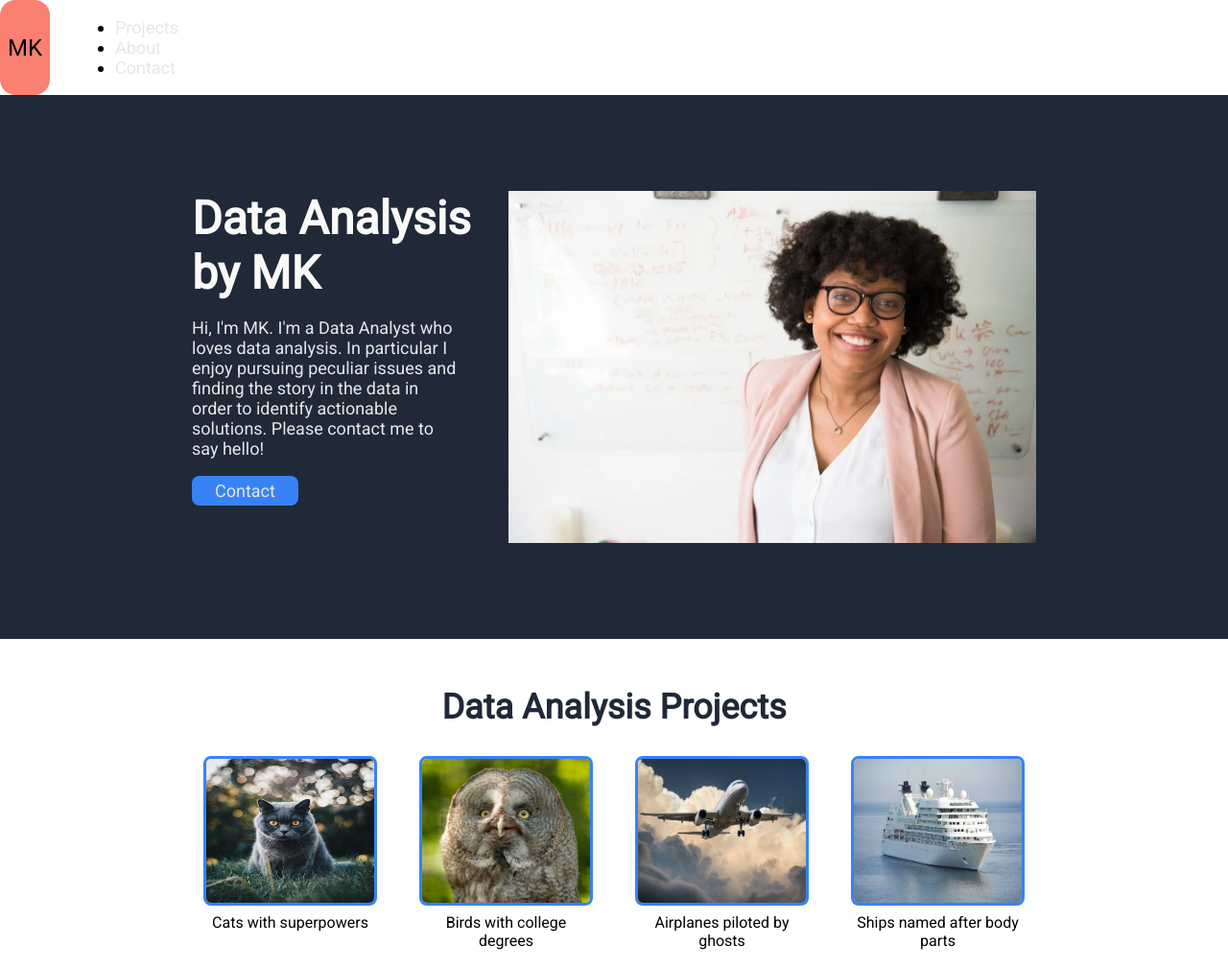
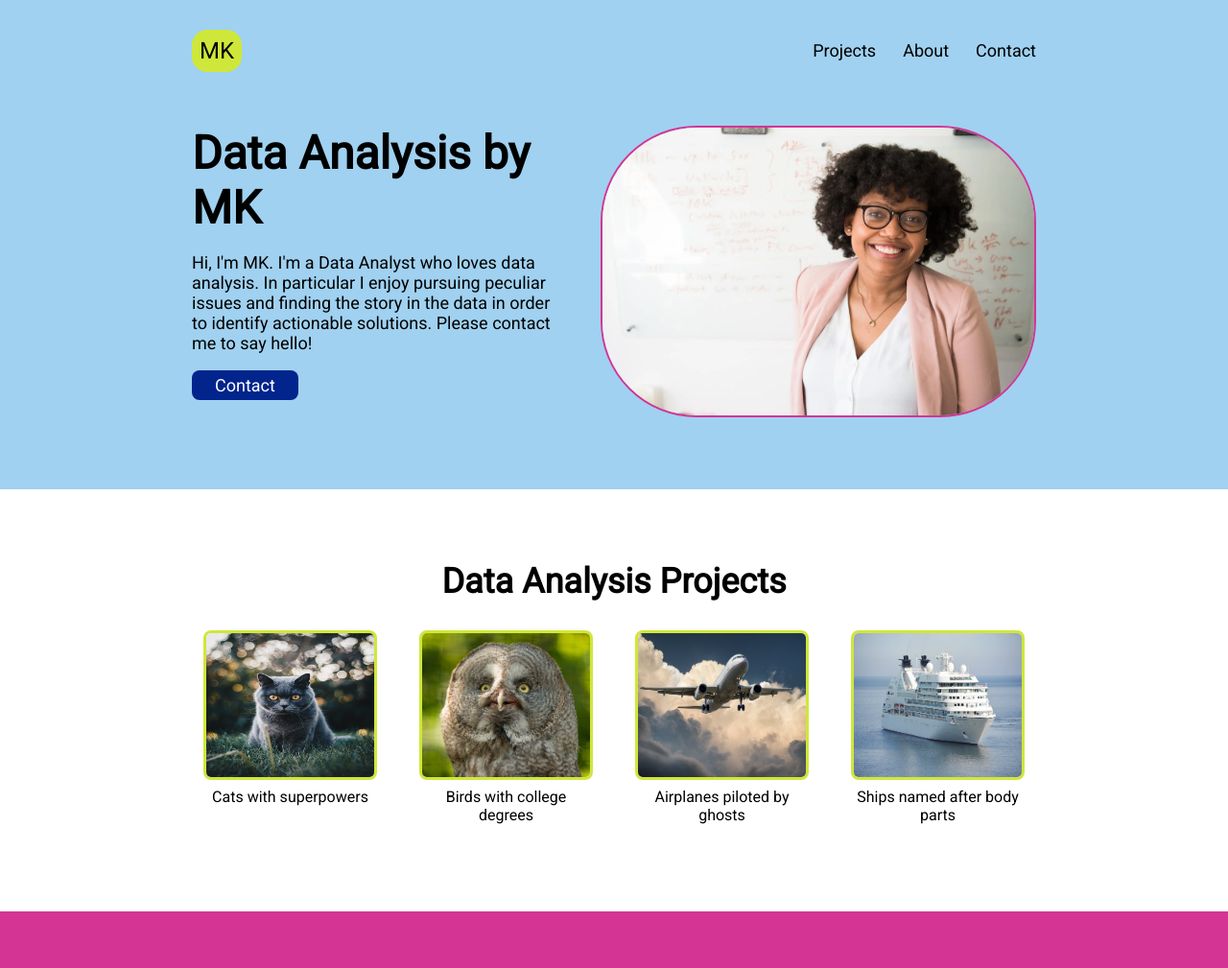
Before and after one commit to maka07734/landing-page, a plain HTML site: page index.html in a window 1280 px wide. Shown: the top 1009 px of the page at 96% size. Drawn offline with Linux system fonts and the light colour scheme.

Commit message:
Edit (style.css): final touches
-changed .header to .nav
-changed original .nav to .links (to correspond to HTML changes for accessibility)
-added rules for ul to remove bullet points
-changed nav, hero, and footer background color to medium blue to reflect client’s love for her alma mater, Spelman College (#a0d1f0)
-changed hero image size (smaller) for better layout flow
-added a border-radius of 100px to hero img to mimic logo shape; made a 2px border in Spelman magenta (#d43595)
-changed all light page text to black to provide proper color contrast for accessibility
-changed logo background and dataset borders to Spelman lime green (#cfe73a)
-changed quote section and button background to Spelman magenta (#d43595); changed black text to white for color contrast
-changed hire background to Spelman dark blue with white text
-changed hire button to Spelman lime green (#cfe73a) with a white border and black text to make it stand out more
-made overall layout more compact for a cleaner look

```diff
--- a/style.css
+++ b/style.css
@@ -11,11 +11,15 @@ body {
 
 a {
     text-decoration: none;
-    color: #E5E7EB
+    color: black;
+}
+
+ul {
+    list-style: none;
 }
 
 button {
-    background-color: #3882F6;
+    background-color: #02248d;
     color: white;
     font-size: 18px;
     border: none;
@@ -23,14 +27,14 @@ button {
     padding: 5px 24px;
 }
 
-.header,
+.nav,
 .hero-container,
 .footer {
-    background-color: #1F2937;
-    color: #F9FAF8;
+    background-color:#a0d1f0;
+    color: black;
 }
 
-.header {
+.nav {
     display: flex;
     justify-content: space-between;
     align-items: center;
@@ -41,13 +45,13 @@ button {
     display: flex;
     justify-content: center;
     align-items: center;
-    background-color: salmon;
+    background-color: #cfe73a;
     padding: 8px;
     font-size: 24px;
     border-radius: 16px;
 }
 
-.nav {
+.links {
     font-size: 18px;
     display: flex;
     gap: 28px;
@@ -56,7 +60,7 @@ button {
 .hero-container {
     display: flex;
     justify-content: space-between;
-    padding: 100px 200px;
+    padding: 50px 200px 75px 200px;
 }
 
 .hero-text {
@@ -70,7 +74,7 @@ button {
 
 .hero-text p {
     font-size: 18px;
-    color: #E5E7EB;
+    color: black;
     margin-right: 50px;
 }
 
@@ -81,21 +85,27 @@ button {
 }
 
 .hero-img img {
-    width: 550px;
+    width: 450px;
     height: auto;
+    border-radius: 100px;
+    border: 2px solid #d43595;
+}
+
+.contact a {
+    color: white;
 }
 
 .projects {
     display: flex;
     flex-direction: column;
     justify-content: center;
-    padding: 50px 200px 100px;
+    padding: 75px 200px 75px 200px;
 }
 
 .projects h2 {
     font-size: 36px;
     font-weight: extra-bold;
-    color: #1F2937;
+    color: black;
     display: flex;
     justify-content: center;
     margin-top: 0;
@@ -119,23 +129,25 @@ button {
 .dataset p {
     text-align: center;
     margin-top: 8px;
+    color: black;
 }
 
 .dataset img {
     width: 175px;
     height: 150px;
-    border: 3px solid #3882F6;
+    border: 3px solid #cfe73a;
     border-radius: 8px;
 }
 
 .quote {
-    background-color: #E5E7EB;
+    background-color: #d43595;
+    color: white;
 }
 
 .quote-container {
     display: flex;
     flex-direction: column;
-    padding: 100px 350px 100px;
+    padding: 75px 350px;
 }
 
 .quote-text {
@@ -152,9 +164,9 @@ button {
 }
 
 .hire {
-    background-color: #3882F6;
+    background-color: #02248d;
     color: white;
-    margin: 100px 200px;
+    margin: 75px 200px;
     display: flex;
     justify-content: center;
     border-radius: 8px;
@@ -170,7 +182,12 @@ button {
 }
 
 .hire-container button {
+    background-color:#cfe73a;
     border: 1px solid white;
+}
+
+.hire-container a {
+    color: black;
 }
 
 .hire-text p {
```
